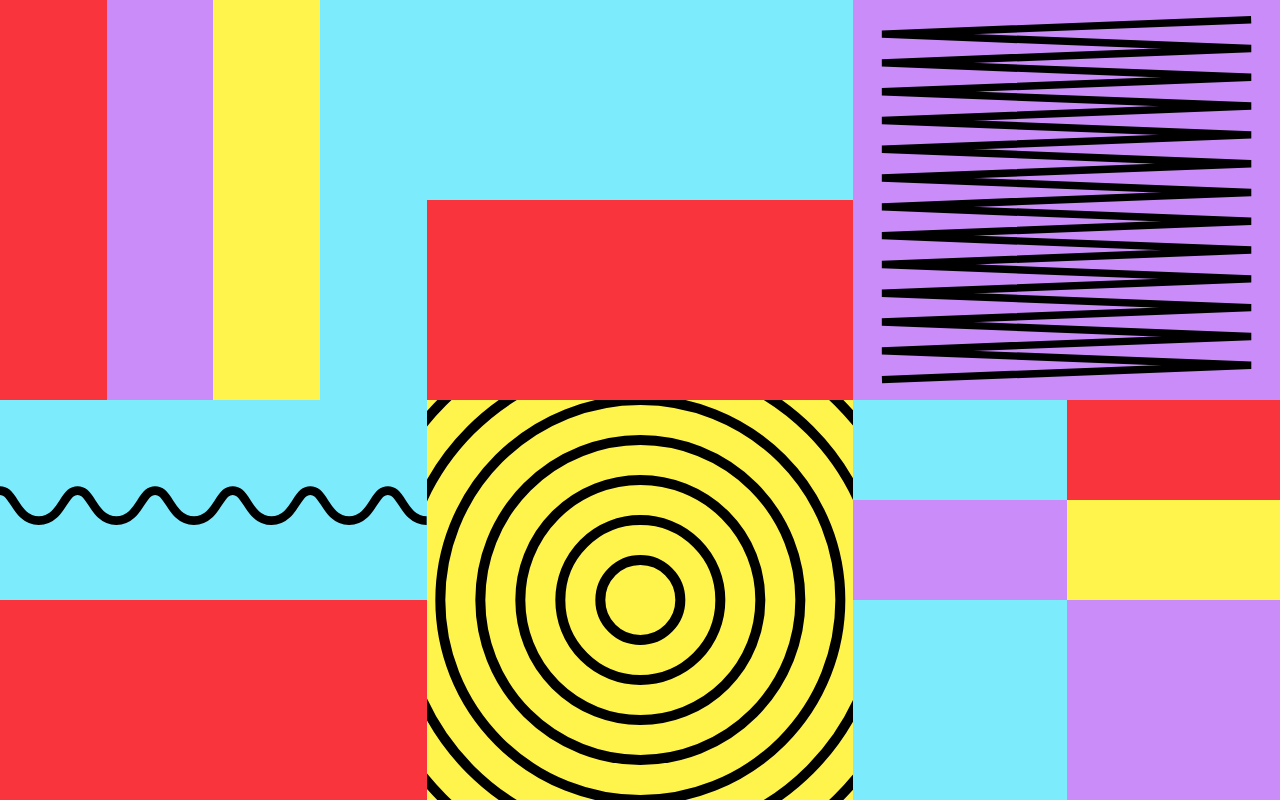
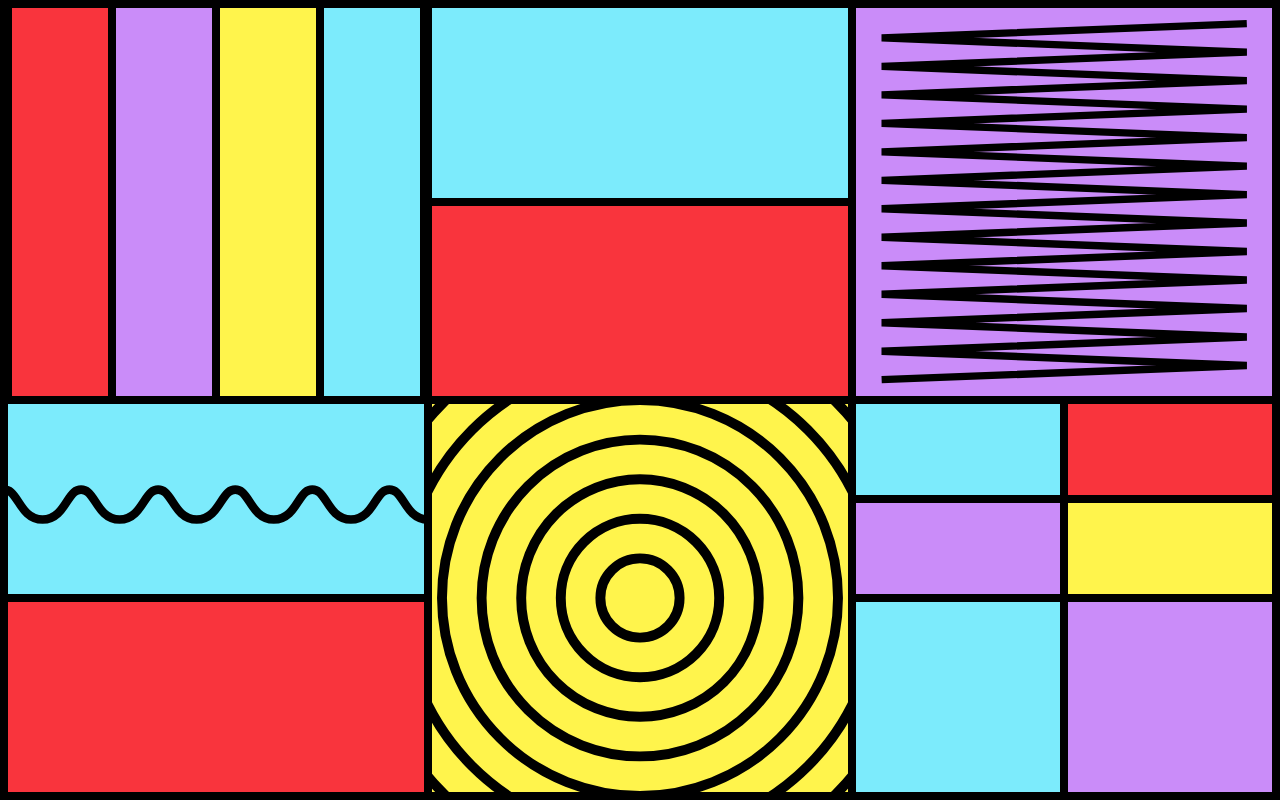
Before and after one commit to negilaxu/super-shapes, a plain HTML site: page index.html in a window 1280 px wide. Drawn offline with nearby package versions, Linux system fonts and the light colour scheme.

Commit message:
feat: add box class for consistent styling across elements

```diff
--- a/index.html
+++ b/index.html
@@ -13,19 +13,19 @@
 <body>
     <div class="page min-vh-100 flex items-stretch">
         <div class="w-third flex flex-wrap">
-            <div class="w-100 h-50 bg-yellow conveyor-belt overflow-hidden">
+            <div class="w-100 h-50 bg-yellow conveyor-belt overflow-hidden box">
                 <div class="w-200 h-100 conveyor flex items-stretch">
-                    <div class="w-25 h-100 bg-red"></div>
-                    <div class="w-25 h-100 bg-purple"></div>
-                    <div class="w-25 h-100 bg-yellow"></div>
-                    <div class="w-25 h-100 bg-blue"></div>
-                    <div class="w-25 h-100 bg-red"></div>
-                    <div class="w-25 h-100 bg-purple"></div>
-                    <div class="w-25 h-100 bg-yellow"></div>
-                    <div class="w-25 h-100 bg-blue"></div>
+                    <div class="w-25 h-100 bg-red box"></div>
+                    <div class="w-25 h-100 bg-purple box"></div>
+                    <div class="w-25 h-100 bg-yellow box"></div>
+                    <div class="w-25 h-100 bg-blue box"></div>
+                    <div class="w-25 h-100 bg-red box"></div>
+                    <div class="w-25 h-100 bg-purple box"></div>
+                    <div class="w-25 h-100 bg-yellow box"></div>
+                    <div class="w-25 h-100 bg-blue box"></div>
                 </div>
             </div>
-            <div class="w-100 h-25 bg-blue" id="wave">
+            <div class="w-100 h-25 bg-blue box" id="wave">
                 <svg width="100%" height="100%" viewBox="0 0 988 97" version="1.1" xmlns="http://www.w3.org/2000/svg"
                     xmlns:xlink="http://www.w3.org/1999/xlink">
                     <desc></desc>
@@ -37,12 +37,12 @@
                     </g>
                 </svg>
             </div>
-            <div class="w-100 h-25 bg-red"></div>
+            <div class="w-100 h-25 bg-red box"></div>
         </div>
         <div class="w-third flex flex-wrap">
-            <div class="w-100 h-25 bg-blue"></div>
-            <div class="w-100 h-25 bg-red"></div>
-            <div class="w-100 h-50 bg-yellow tunnel" id="tunnel">
+            <div class="w-100 h-25 bg-blue box"></div>
+            <div class="w-100 h-25 bg-red box"></div>
+            <div class="w-100 h-50 bg-yellow tunnel box" id="tunnel">
                 <svg width="100%" height="100%" viewBox="0 0 400 400" version="1" xmlns="http://www.w3.org/2000/svg"
                     xmlns:xlink="http://www.w3.org/1999/xlink">
                     <desc></desc>
@@ -65,7 +65,7 @@
             </div>
         </div>
         <div class="w-third flex flex-wrap">
-            <div class="w-100 h-50 bg-purple pa3" id="zigzag">
+            <div class="w-100 h-50 bg-purple pa3 box" id="zigzag">
                 <svg width="100%" height="100%" viewBox="0 0 498 495" version="1.1" xmlns="http://www.w3.org/2000/svg"
                     xmlns:xlink="http://www.w3.org/1999/xlink">
                     <desc></desc>
@@ -78,13 +78,13 @@
                 </svg>
             </div>
             <div class="w-100 h-25 bg-yellow flex flex-wrap">
-                <div class="w-50 h-50 bg-blue"></div>
-                <div class="w-50 h-50 bg-red"></div>
-                <div class="w-50 h-50 bg-purple"></div>
-                <div class="w-50 h-50 bg-yellow"></div>
+                <div class="w-50 h-50 bg-blue box"></div>
+                <div class="w-50 h-50 bg-red box"></div>
+                <div class="w-50 h-50 bg-purple box"></div>
+                <div class="w-50 h-50 bg-yellow box"></div>
             </div>
-            <div class="w-50 h-25 bg-blue"></div>
-            <div class="w-50 h-25 bg-purple"></div>
+            <div class="w-50 h-25 bg-blue box"></div>
+            <div class="w-50 h-25 bg-purple box"></div>
         </div>
     </div>
 
--- a/style.css
+++ b/style.css
@@ -22,3 +22,16 @@
 .bg-red {
     background-color: #f9343d;
 }
+
+.box {
+    box-shadow: inset 0 0 0 4px #000;
+}
+
+.conveyor-belt {
+    border-left: 4px solid #000;
+    border-right: 4px solid #000;
+}
+
+.page {
+    border: 4px solid #000;
+}
```
